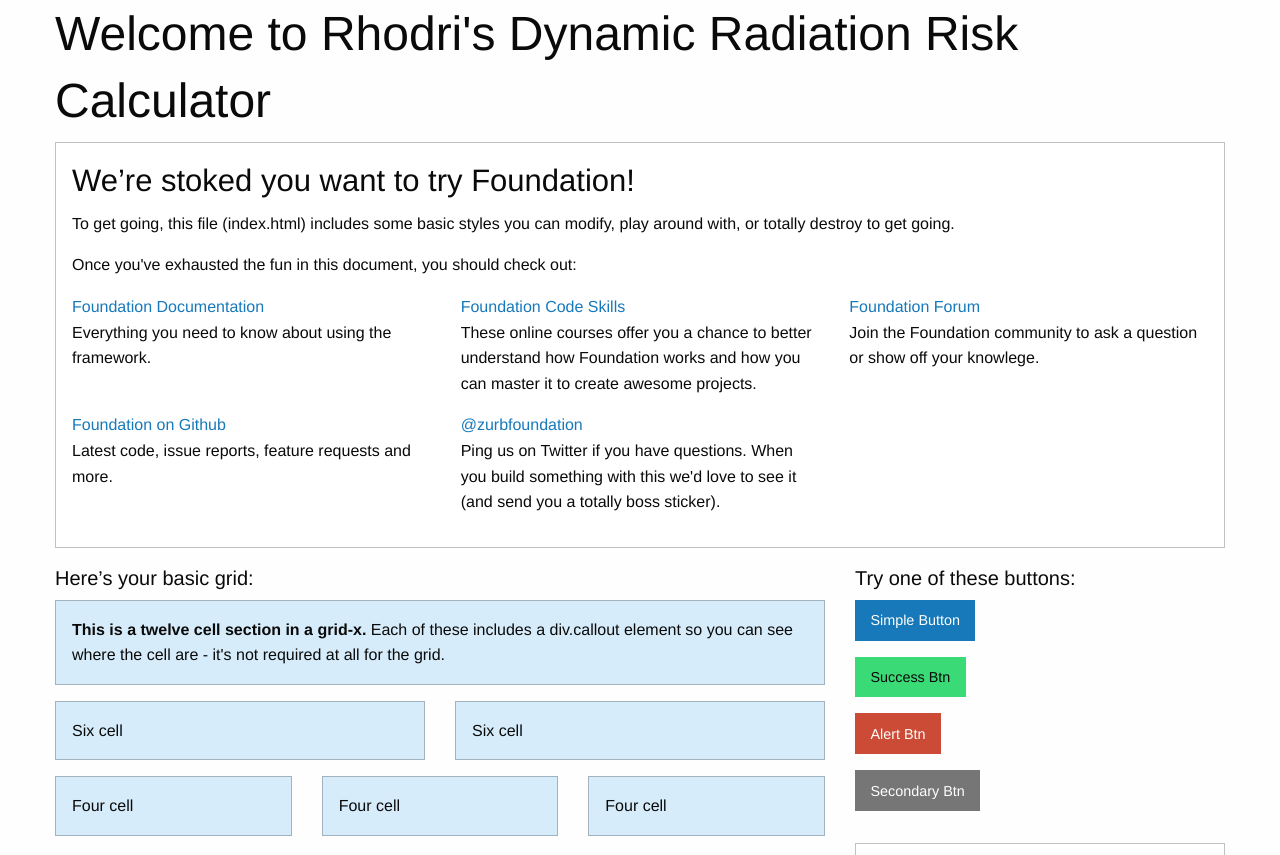
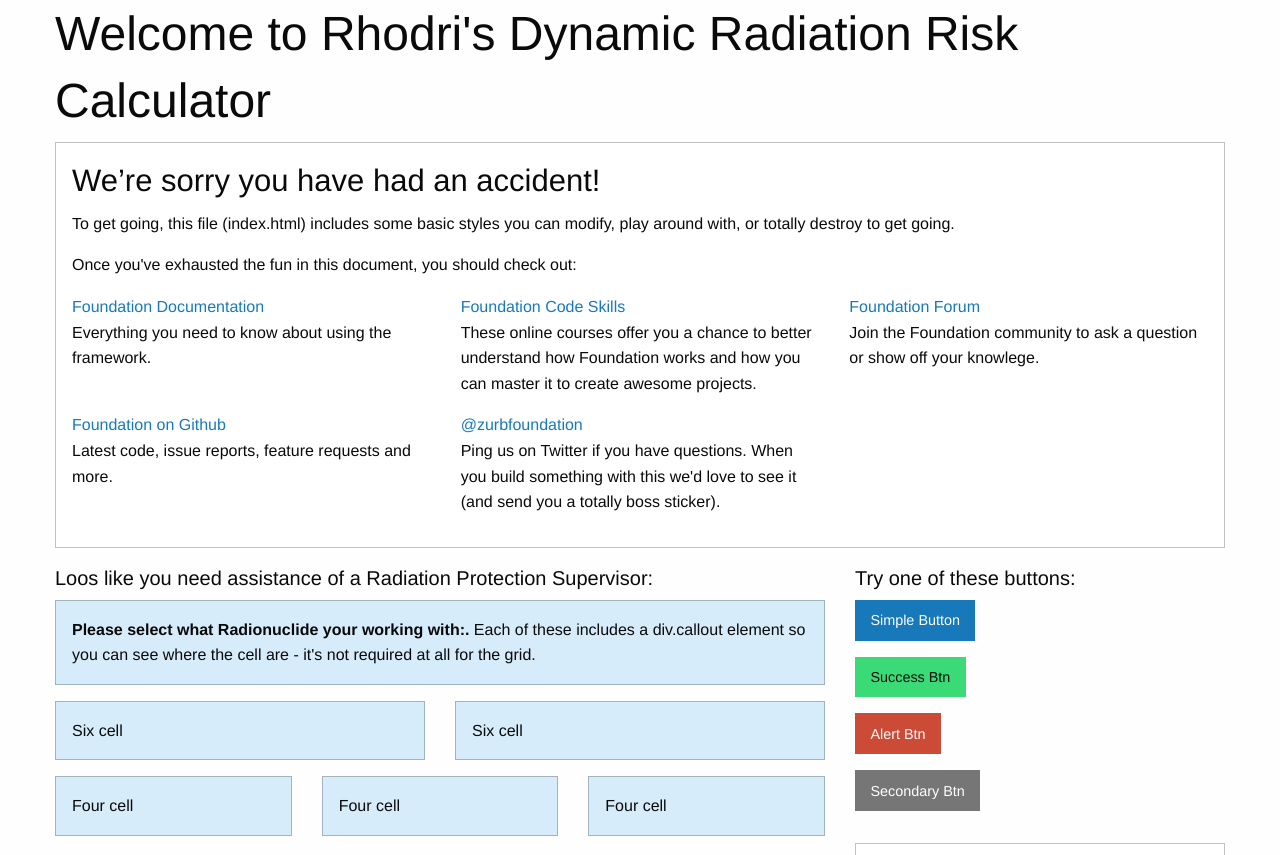
Before and after one commit to mcbrs1a/RRCalc, a plain HTML site: page index.html in a window 1280 px wide. Shown: the top 855 px of the page. Drawn offline with Linux system fonts and the light colour scheme.

Commit message:
updated inex.html

```diff
--- a/index.html
+++ b/index.html
@@ -20,7 +20,7 @@
       <div class="grid-x grid-padding-x">
         <div class="large-12 cell">
           <div class="callout">
-            <h3>We&rsquo;re stoked you want to try Foundation! </h3>
+            <h3>We&rsquo;re sorry you have had an accident! </h3>
             <p>To get going, this file (index.html) includes some basic styles you can modify, play around with, or totally destroy to get going.</p>
             <p>Once you've exhausted the fun in this document, you should check out:</p>
             <div class="grid-x grid-padding-x">
@@ -48,13 +48,13 @@
 
       <div class="grid-x grid-padding-x">
         <div class="large-8 medium-8 cell">
-          <h5>Here&rsquo;s your basic grid:</h5>
+          <h5>Loos like you need assistance of a Radiation Protection Supervisor:</h5>
           <!-- Grid Example -->
 
           <div class="grid-x grid-padding-x">
             <div class="large-12 cell">
               <div class="primary callout">
-                <p><strong>This is a twelve cell section in a grid-x.</strong> Each of these includes a div.callout element so you can see where the cell are - it's not required at all for the grid.</p>
+                <p><strong>Please select what Radionuclide your working with:.</strong> Each of these includes a div.callout element so you can see where the cell are - it's not required at all for the grid.</p>
               </div>
             </div>
           </div>
```
